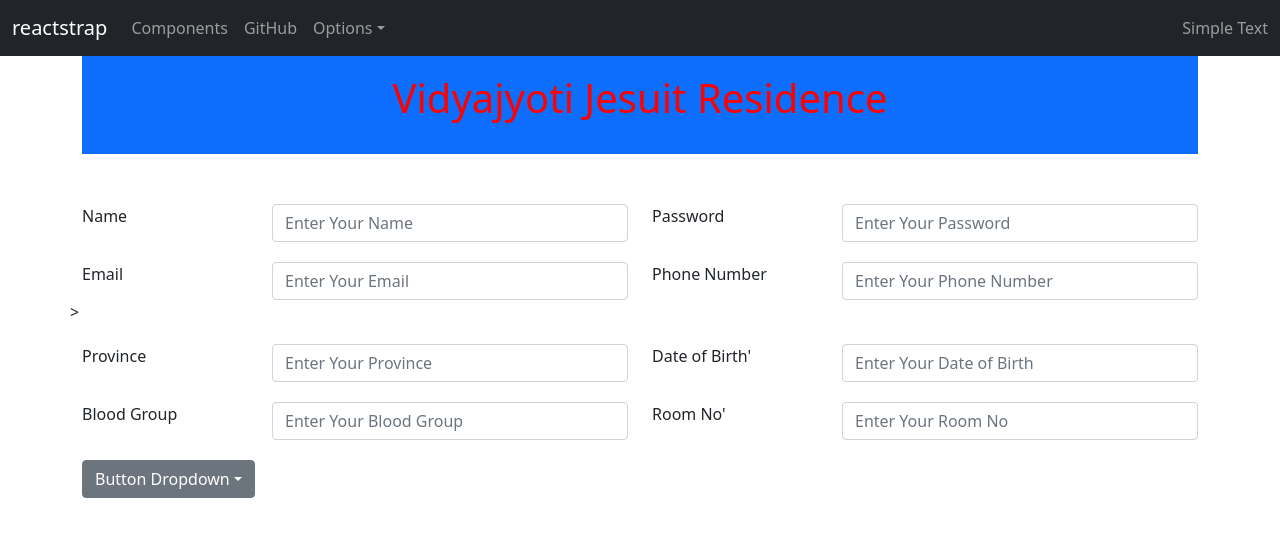
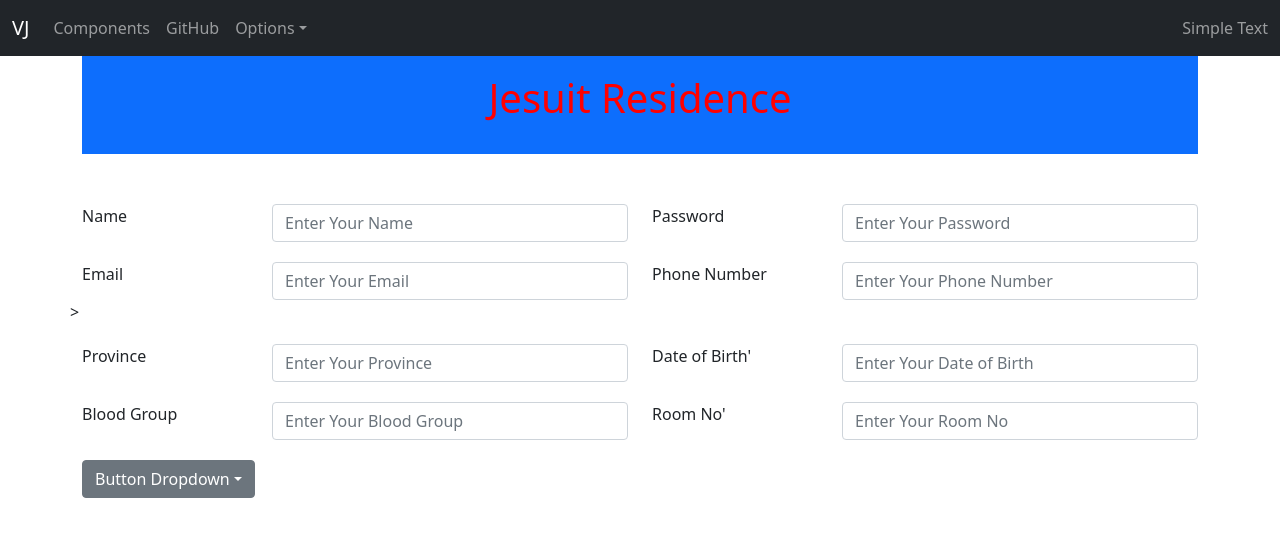
Before and after one commit to rjoealexsj/savariRaj, a React (Create React App) app: page / in a window 1280 px wide. Shown: the top 536 px of the page. Built offline with nearby package versions, Linux system fonts and the light colour scheme.

Commit message:
VJCHANGE

```diff
--- a/src/components/Home.js
+++ b/src/components/Home.js
@@ -5,7 +5,7 @@ export default class Home extends Component {
         return (
             <div>
                  <div className='text-center p-4 bg-primary'>
-      <h1 style={{color:'red'}}>Vidyajyoti Jesuit Residence </h1>
+      <h1 style={{color:'red'}}> Jesuit Residence </h1>
     </div>
     <FormGroup style={{overflow:"visible", paddingTop:'50px'}}>
     <Row style={{marginBottom:'20px'}}>
--- a/src/components/IDNavbar.js
+++ b/src/components/IDNavbar.js
@@ -13,7 +13,7 @@ export default class IDNavbar extends Component {
     full
   >
     <NavbarBrand href="/">
-      reactstrap
+      VJ
     </NavbarBrand>
     <NavbarToggler onClick={function noRefCheck(){}} />
     <Collapse navbar>
```
